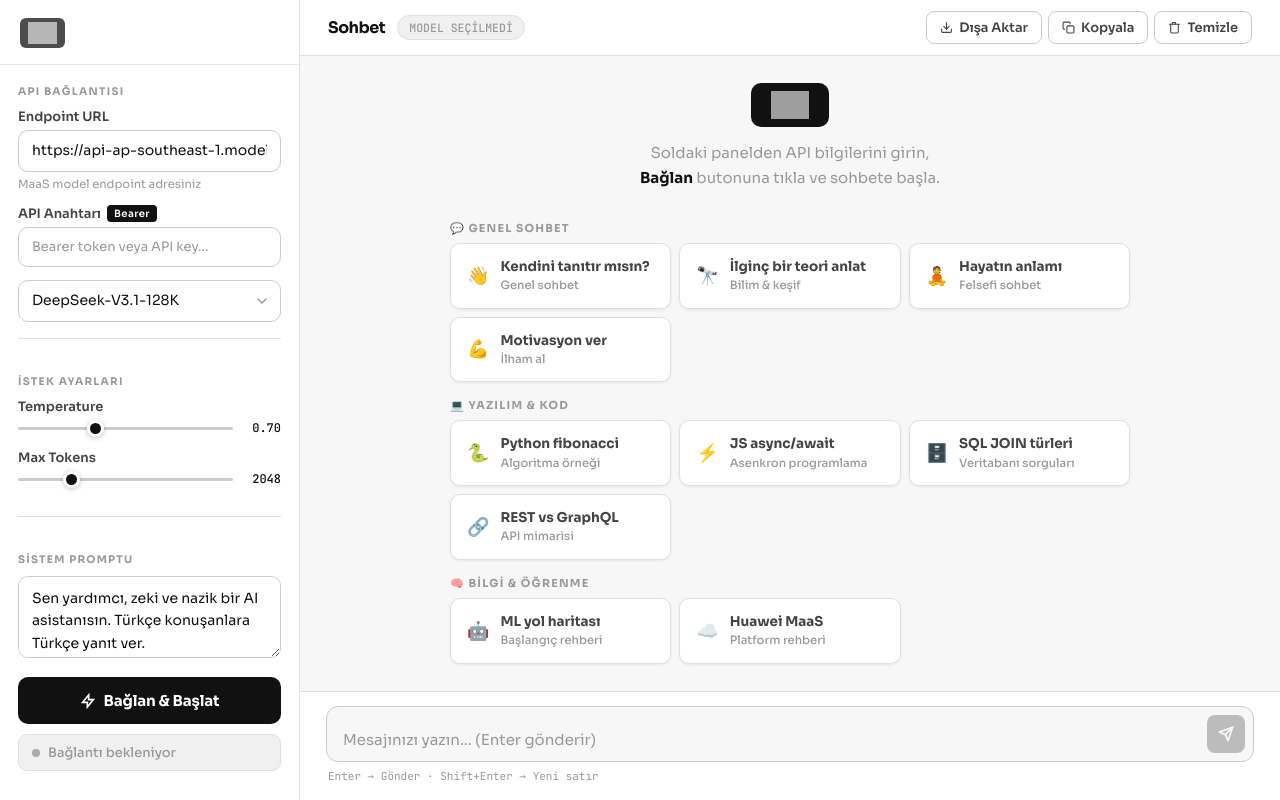
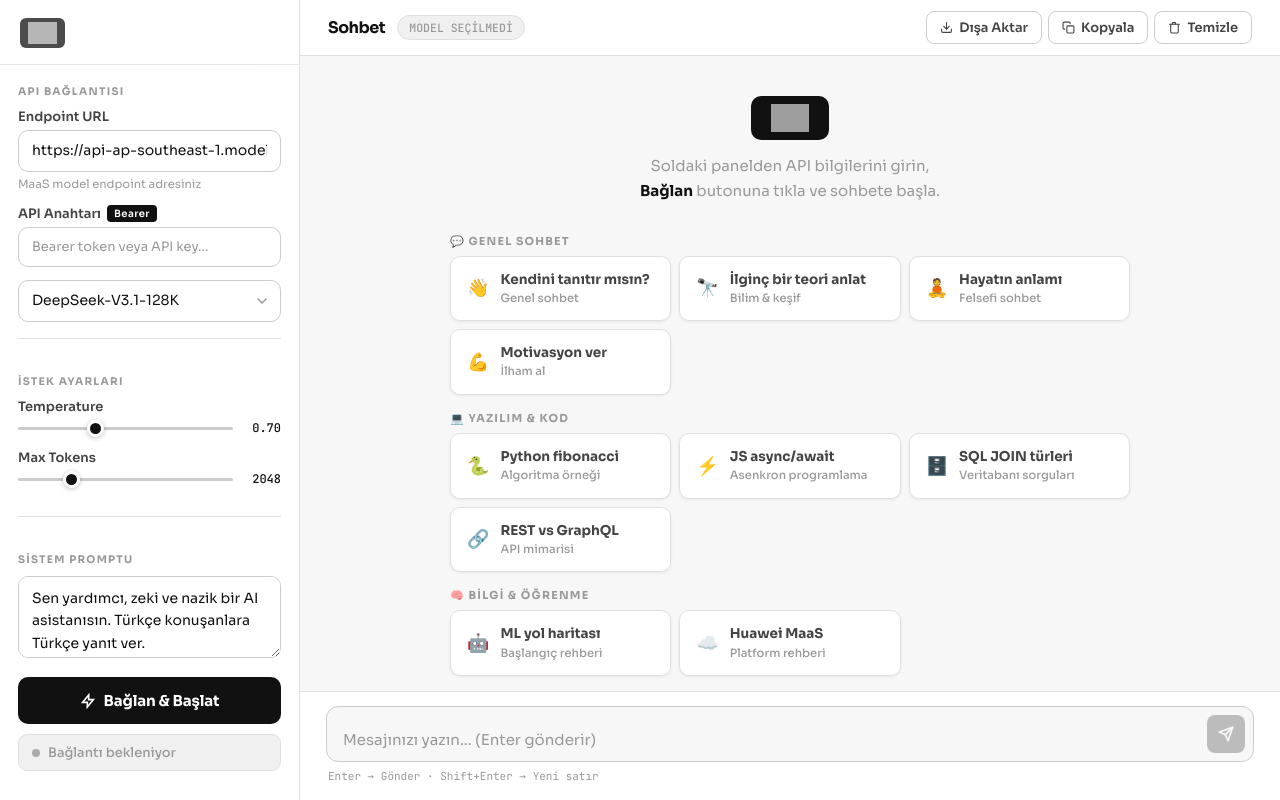
Before and after one commit to yigitfurkann/clous_cloud_furkan_yigit_v2, a Flask app: page / in a window 1280 px wide. Run offline with Flask 3, Linux system fonts and the light colour scheme; grey boxes are pictures that could not be loaded.

Commit message:
Update index.html

```diff
--- a/clous/templates/index.html
+++ b/clous/templates/index.html
@@ -286,16 +286,18 @@ hr.div { border: none; border-top: 1.5px solid var(--border); margin: 16px 0; }
 .t-btn:hover { background: #111; color: #fff; border-color: #111; }
 
 /* ── WELCOME ── */
+
 #welcome {
   flex: 1;
   display: flex;
   flex-direction: column;
   align-items: center;
-  justify-content: center;
+  justify-content: flex-start;
   gap: 30px;
   padding: 40px 30px;
   text-align: center;
   overflow-y: auto;
+  min-height: 0;
 }
 
 .wl-logo {
```
